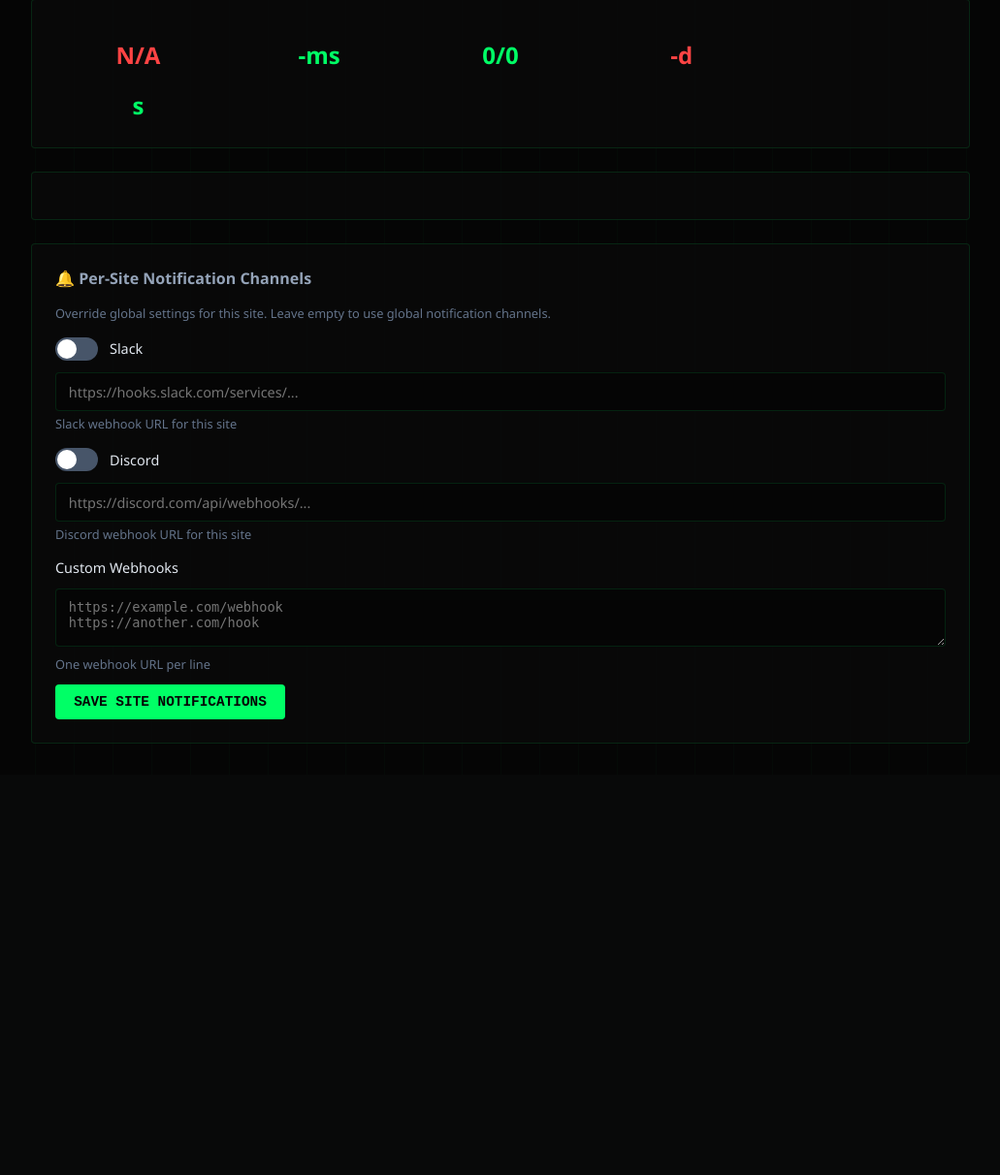
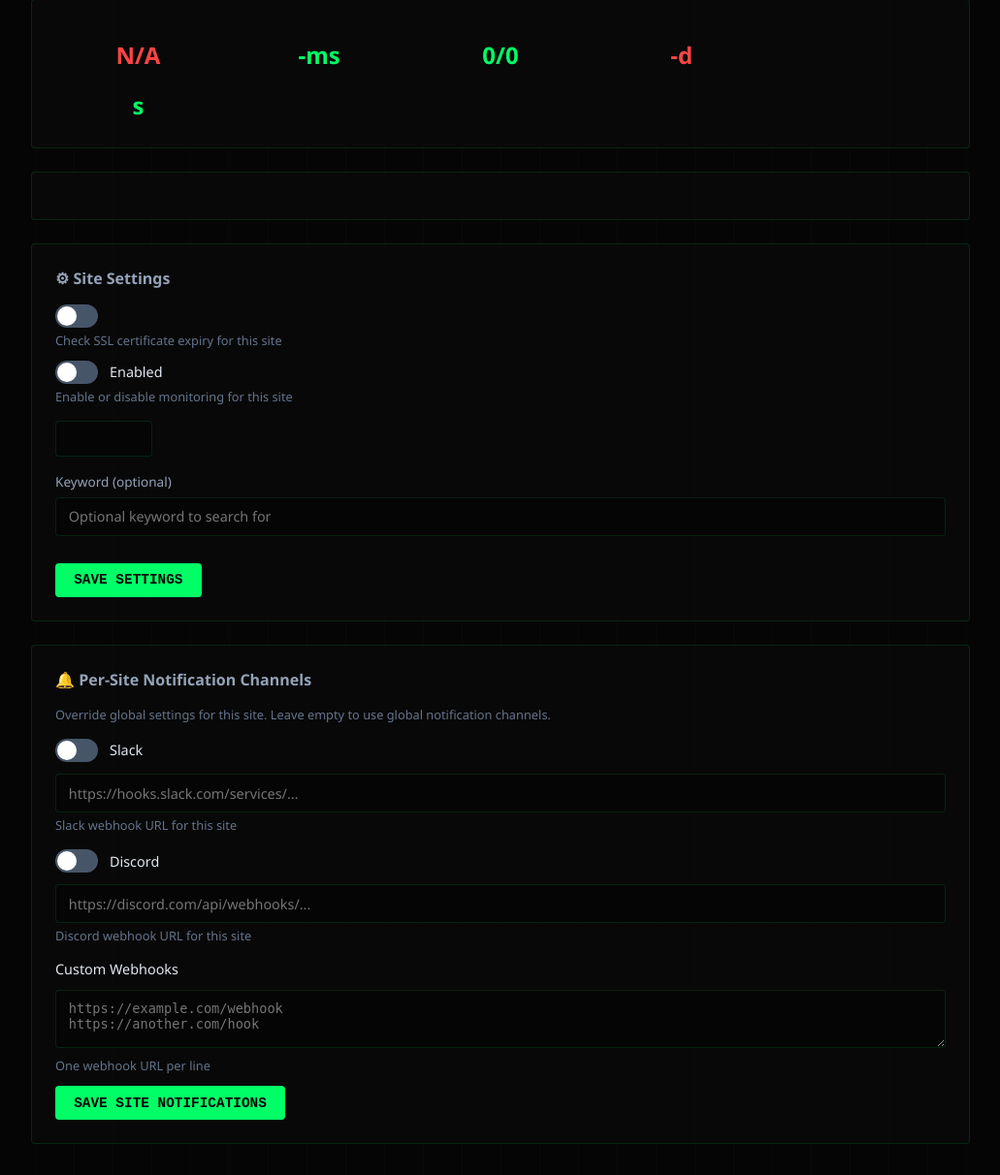
Before and after one commit to abdrahmandjiara91-sudo/sitewatch, a Python web app: template app/templates/detail.html in a window 1280 px wide. Shown: the part 82-1294 px from the top of the page at 97% size, without its empty margins (124-1155 px from the left). Before the commit the page ends 849 px from the top, so only its background shows below. Run offline with Jinja, Linux system fonts and the light colour scheme; the template is opened without the code that fills it, so the values that code supplies are empty.

Commit message:
Add site settings form with SSL checkbox on detail page

```diff
--- a/app/templates/detail.html
+++ b/app/templates/detail.html
@@ -210,6 +210,36 @@
         {% endif %}
 
         <div class="notif-section">
+            <h3>&#9881; Site Settings</h3>
+            <form method="POST" action="/sites/{{ site.id }}/update">
+                <input type="hidden" name="csrf_token" value="{{ csrf_token }}">
+                <label>
+                    <input type="checkbox" class="toggle" name="check_ssl" value="true" {{ 'checked' if site.check_ssl }}>
+                    {{ t.ssl_check }}
+                </label>
+                <div class="help">Check SSL certificate expiry for this site</div>
+
+                <label>
+                    <input type="checkbox" class="toggle" name="enabled" value="true" {{ 'checked' if site.enabled }}>
+                    Enabled
+                </label>
+                <div class="help">Enable or disable monitoring for this site</div>
+
+                <div style="margin-top:1rem;">
+                    <label style="display:block; font-size:0.85rem; color:#94a3b8; margin-bottom:0.4rem;">{{ t.expected_status }}</label>
+                    <input type="number" name="expected_status" value="{{ site.expected_status }}" style="width:100px; background:#050505; border:1px solid rgba(0,255,102,0.12); color:#e2e8f0; padding:0.6rem 0.8rem; border-radius:4px; font-size:0.9rem; outline:none;">
+                </div>
+
+                <div style="margin-top:1rem;">
+                    <label style="display:block; font-size:0.85rem; color:#94a3b8; margin-bottom:0.4rem;">Keyword (optional)</label>
+                    <input type="text" name="keyword" value="{{ site.keyword or '' }}" maxlength="500" style="width:100%; background:#050505; border:1px solid rgba(0,255,102,0.12); color:#e2e8f0; padding:0.6rem 0.8rem; border-radius:4px; font-size:0.9rem; outline:none;" placeholder="Optional keyword to search for">
+                </div>
+
+                <button type="submit" class="btn" style="margin-top:1rem;">Save Settings</button>
+            </form>
+        </div>
+
+        <div class="notif-section">
             <h3>&#128276; Per-Site Notification Channels</h3>
             <p style="font-size:0.8rem; color:#64748b; margin-bottom:1rem;">Override global settings for this site. Leave empty to use global notification channels.</p>
             <form method="POST" action="/sites/{{ site.id }}/notifications">
```
Also changed, not shown: app/main.py (+24 -0 lines).
